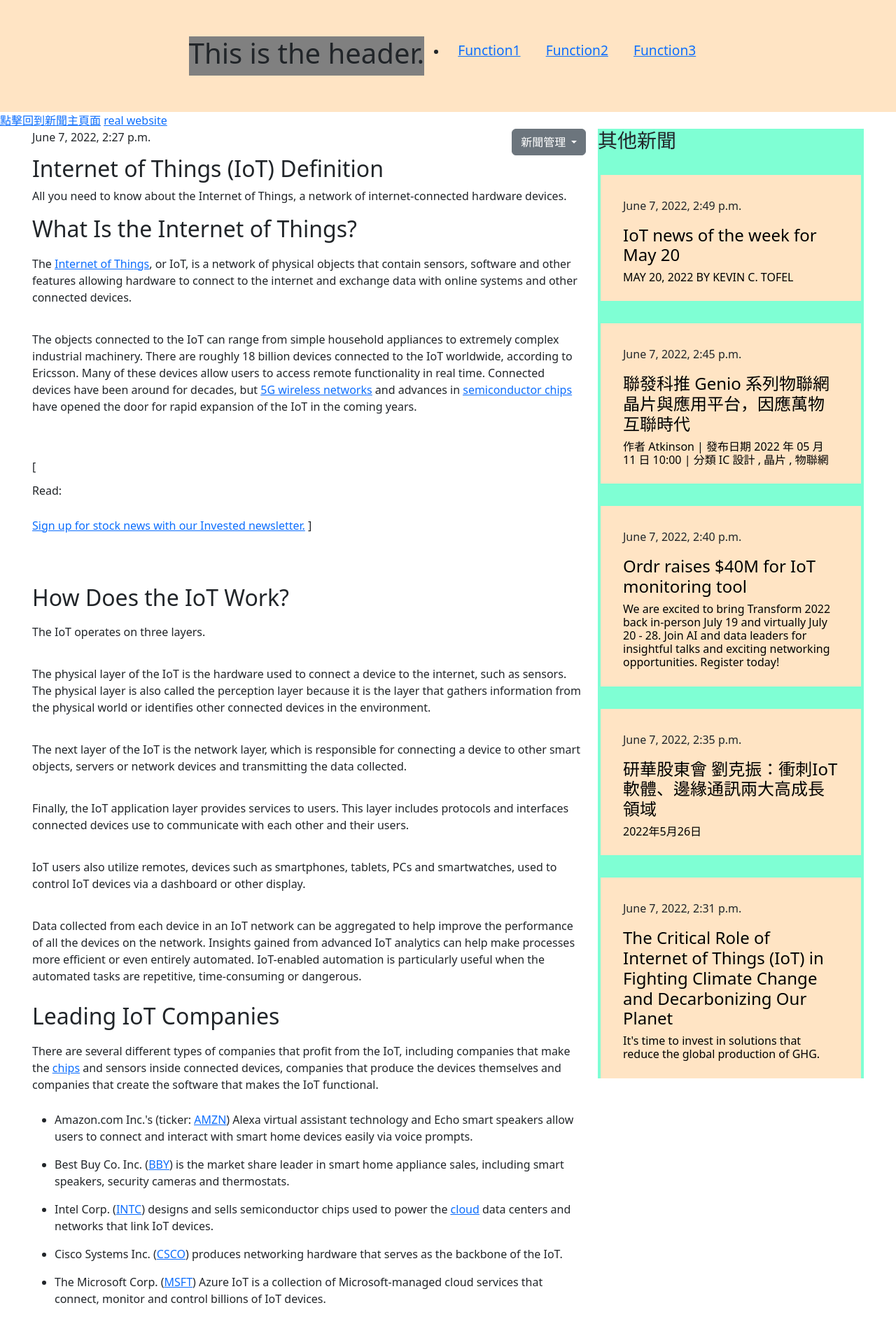
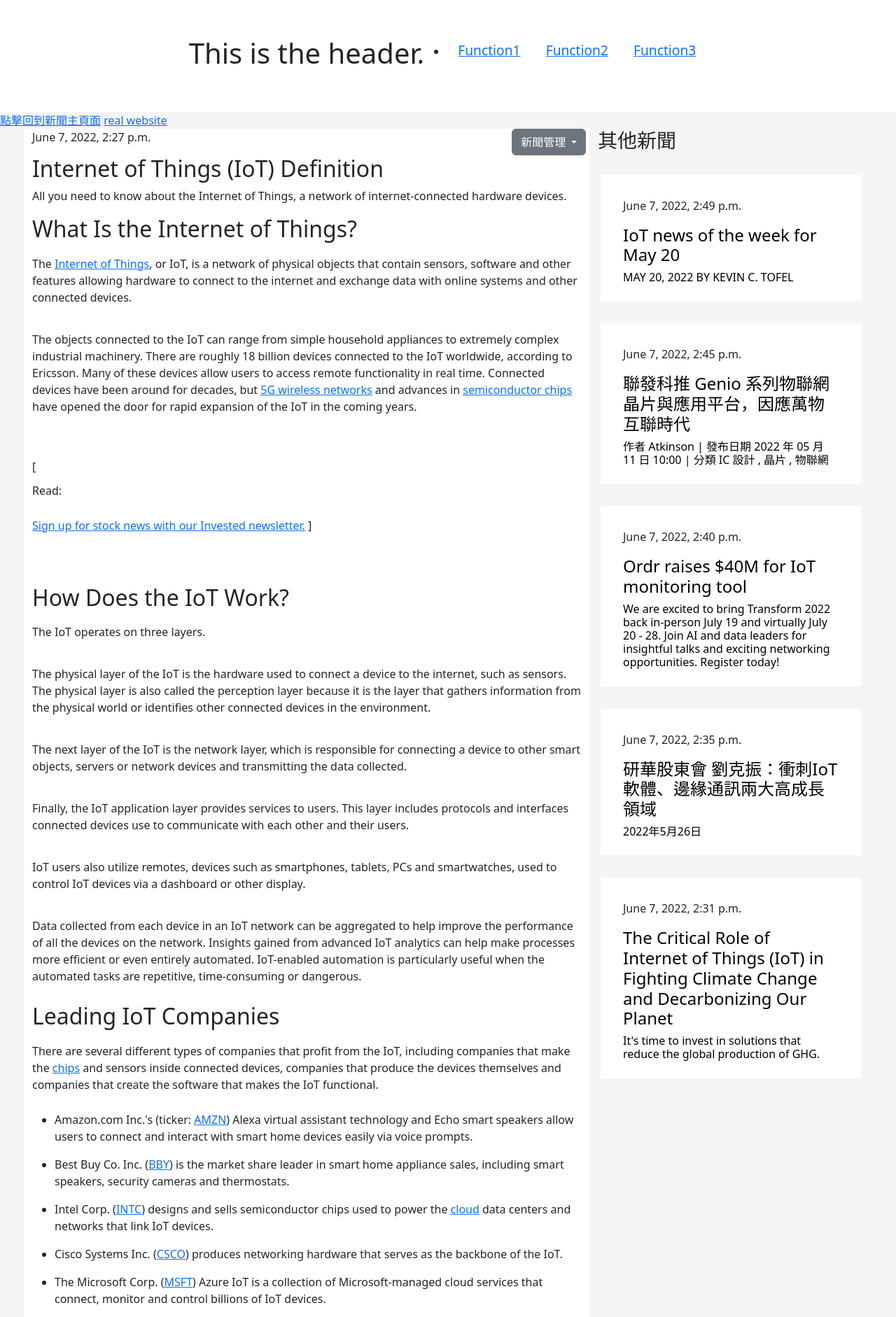
Before and after one commit to rick0624/X2M_Web_Development, a Django app: page /new/2/ in a window 1280 px wide. Shown: the top 1882 px of the page at 70% size. Run offline with Django 3.2, Linux system fonts and the light colour scheme; data comes from the database, SQL or seed files in the repository; both versions use the stored data as it was after the commit; some libraries are stand-ins or nearby versions.

Commit message:
2022/06/07 layout improvement

```diff
--- a/website/static/css/style/new_detail.css
+++ b/website/static/css/style/new_detail.css
@@ -5,9 +5,13 @@
           box-sizing: border-box;
 }
 
+body {
+  background-color: #f5f5f5;
+}
+
 header {
   height: 20vh;
-  background-color: bisque;
+  background-color: white;
   display: -webkit-box;
   display: -ms-flexbox;
   display: flex;
@@ -17,10 +21,6 @@ header {
   -webkit-box-align: center;
       -ms-flex-align: center;
           align-items: center;
-}
-
-header div {
-  background-color: gray;
 }
 
 header nav ul li a {
@@ -35,6 +35,10 @@ main div.all-content {
   margin: 0rem -3rem;
 }
 
+main div.all-content div.new-content {
+  background-color: white;
+}
+
 main div.all-content div.new-content section.new div.date {
   padding: 0rem;
 }
@@ -43,13 +47,9 @@ main div.all-content div.new-content section.new div.newsContent p {
   padding: 10px 0px;
 }
 
-main div.all-content section.complementary {
-  background-color: aquamarine;
-}
-
 main div.all-content section.complementary article {
   margin: 2rem 0.25rem;
-  background-color: bisque;
+  background-color: white;
 }
 
 main div.all-content section.complementary article div.newBody {
--- a/website/static/css/style/new_detail.scss
+++ b/website/static/css/style/new_detail.scss
@@ -4,15 +4,19 @@
   box-sizing: border-box;
 }
 
+body {
+  background-color: #f5f5f5;
+}
+
 header {
   height: 20vh;
-  background-color: bisque;
+  background-color: white;
   display: flex;
   justify-content: center;
   align-items: center;
-  div {
-    background-color: gray;
-  }
+  // div {
+  //   background-color: gray;
+  // }
   nav {
     ul {
       li {
@@ -31,6 +35,7 @@ main {
     margin: 0rem -3rem;
 
     div.new-content {
+      background-color: white;
       section.new {
         div.date {
           padding: 0rem;
@@ -46,11 +51,11 @@ main {
 
     section.complementary {
       //   width: 10vw;
-      background-color: aquamarine;
+      // background-color: rgb(255, 255, 255);
       //   color: rgb(177, 24, 24);
       article {
         margin: 2rem 0.25rem;
-        background-color: bisque;
+        background-color: rgb(255, 255, 255);
         div.newBody {
           padding: 1rem;
           div.date {
--- a/website/templates/website/socialMedia_page.html
+++ b/website/templates/website/socialMedia_page.html
@@ -94,7 +94,7 @@
           {% for new in page_obj %}
           <tr>
             <td>{{ forloop.counter|add:count }}</td>
-            <td>
+            <td class="title">
               <a href="{% url 'new_detail' pk=new.pk %}">{{ new.title }}</a>
             </td>
             <td>{{ new.keyword|linebreaksbr }}</td>
--- a/website/views.py
+++ b/website/views.py
@@ -26,8 +26,11 @@ def socialMedia(request):
     page_number = 1
     if request.GET.get('page') != None:
          page_number = request.GET.get('page')
+    total_page_num = paginator.num_pages
 
-    total_page_num = paginator.num_pages
+    if int(page_number)>int(total_page_num):  #確保新聞序號正確
+        page_number = total_page_num
+
     page_obj = paginator.get_page(page_number)
     count = (int(page_number)-1)*int(num_per_page)
     if int(page_number)<=2:
```
Also changed, not shown: website/static/css/style/socialMedia.css (+32 -7 lines), website/static/css/style/socialMedia.scss (+44 -6 lines), db.sqlite3, 2 other files.
